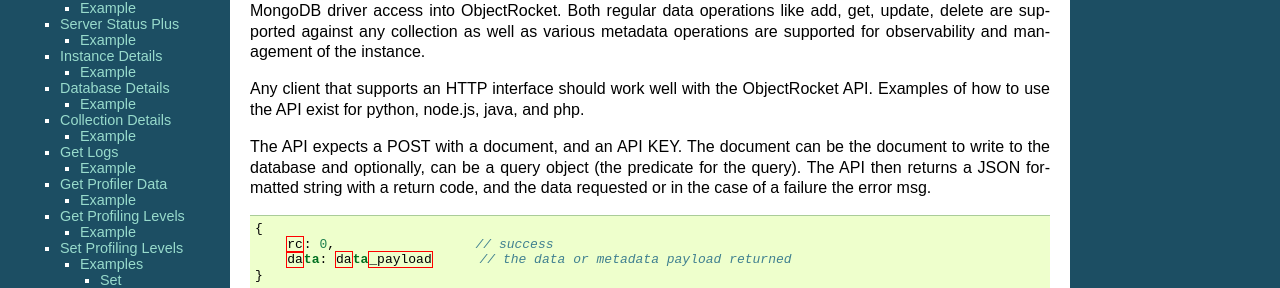
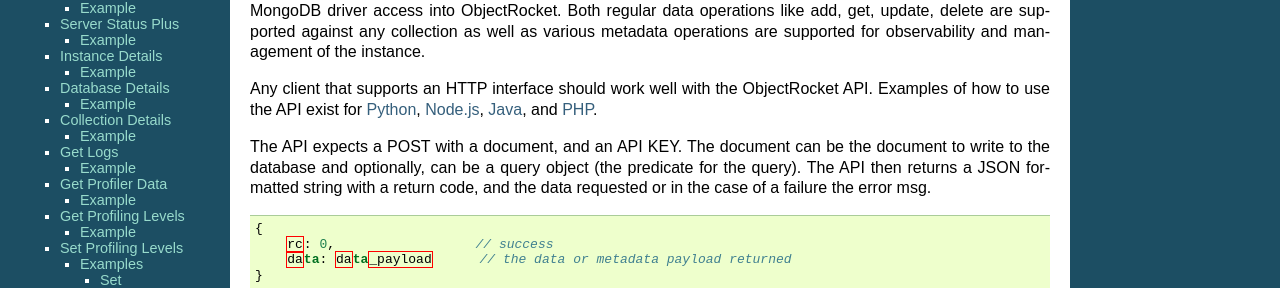
Before and after one commit to zcorleissen/documentation, a Sphinx documentation site: the page built from source/api/overview.rst, in a window 1280 px wide and 900 px high. Shown: the part 346-634 px from the top of the window. Built offline with Sphinx 7.4.7, drawn with Linux system fonts in a browser that asks for light colours; some of the changed lines change nothing that is shown.

Commit message:
Adds more links back to the example pages.

```diff
--- a/source/api/overview.rst
+++ b/source/api/overview.rst
@@ -23,7 +23,7 @@
 
 Any client that supports an HTTP interface should work well with the
 ObjectRocket API. Examples of how to use the API exist for
-python, node.js, java, and php.
+:doc:`python`, :doc:`nodejs`, :doc:`java`, and :doc:`php`.
 
 The API expects a POST with a document, and an API KEY. The document can be
 the document to write to the database and optionally, can be a query object
```
